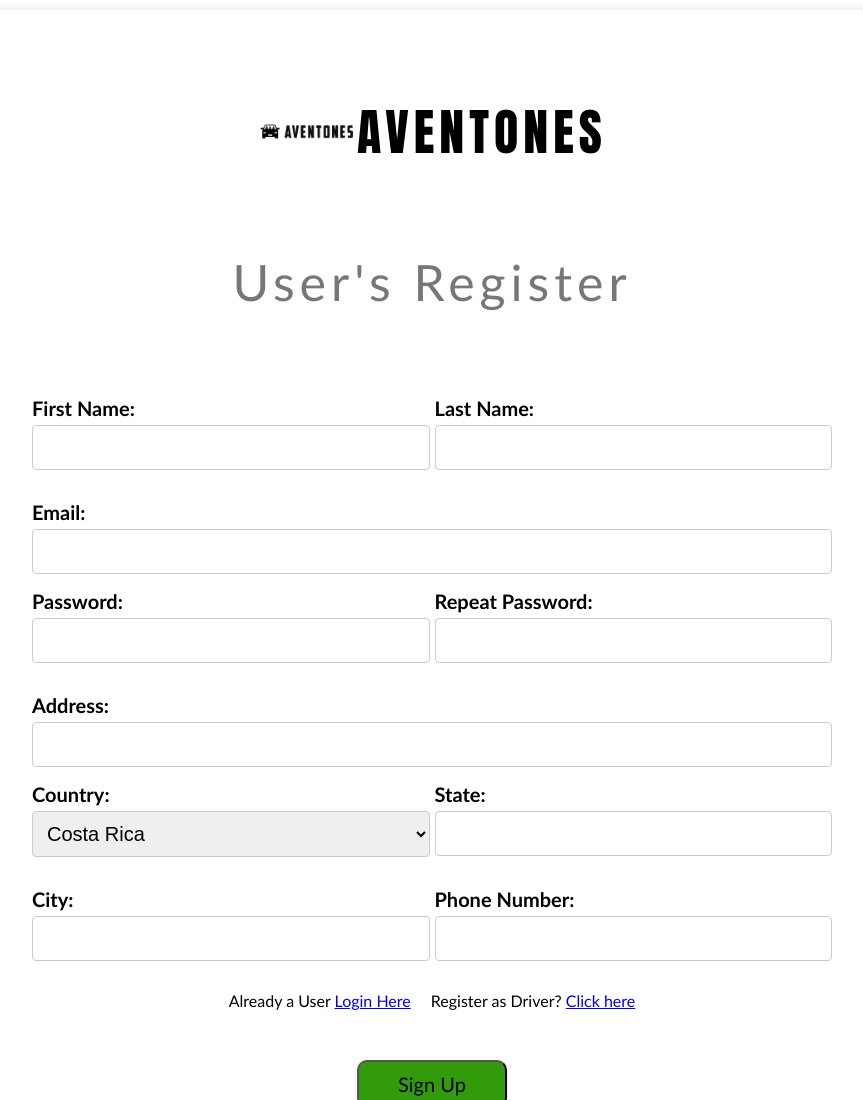
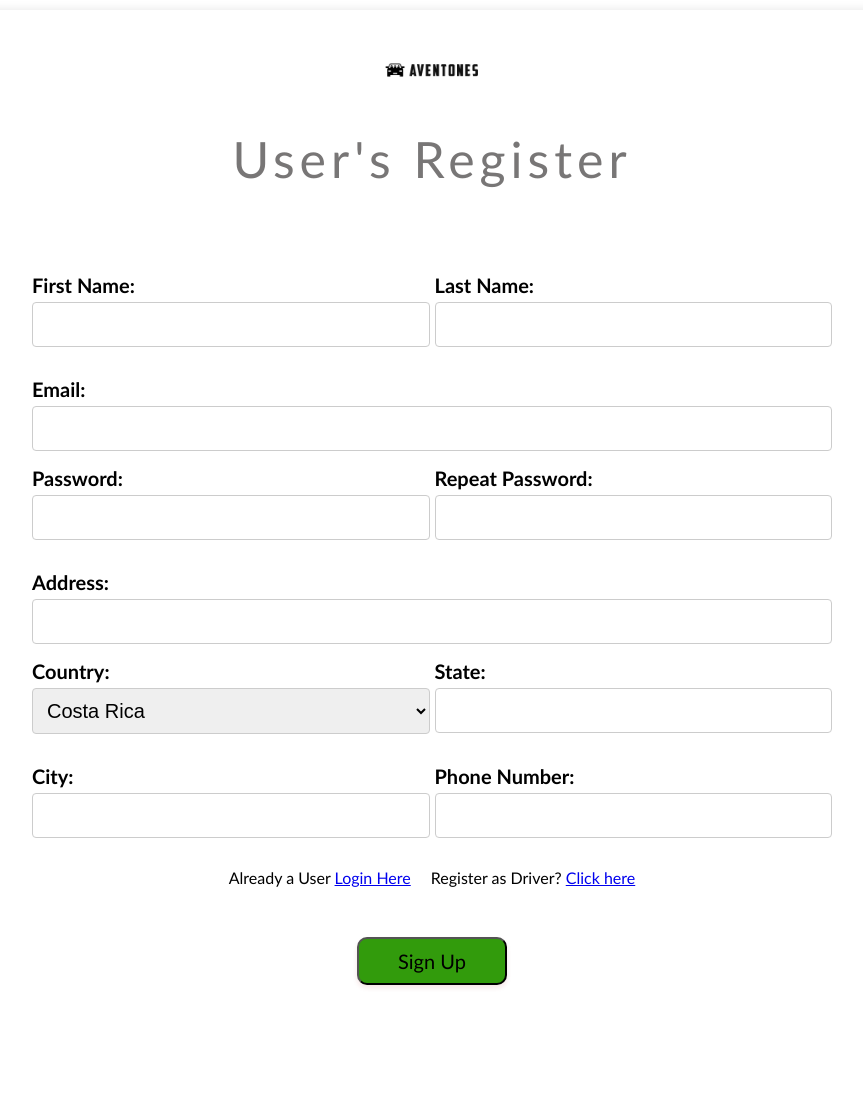
Before and after one commit to abenavides01/ProyectoFinal-ISW512, a plain HTML site: page user-register.html in a window 1280 px wide. Shown: the top 1100 px of the page, without its empty margins (208-1071 px from the left). Drawn offline with Linux system fonts and the light colour scheme.

Commit message:
proyecto finalizado, último commit

```diff
--- a/user-register.html
+++ b/user-register.html
@@ -13,8 +13,6 @@
         <div class="logo-section">
             <!-- Imagen del logo con una anchura de 100px -->
             <img src="img/aventones-logo.png" alt="logo" width="100">
-            <!-- Título de la página -->
-            <h1>AVENTONES</h1>
         </div>
 
         <!-- Título de la sección de registro de usuario con un tamaño de fuente de 75px -->
@@ -91,6 +89,7 @@
                         <input type="text" id="state" name="state">
                     </div>
                 </div>
+
                 <div class="form-row">
                     <div class="form-group">
                         <!-- Campo para la ciudad -->
```
Also changed, not shown: bookins.html (+0 -1 lines), driver-register.html (+0 -1 lines), edit-ride.html (+0 -1 lines), home.html (+0 -1 lines), index.html (+0 -1 lines), my-rides.html (+0 -1 lines), new-ride.html (+0 -1 lines), settings.html (+0 -1 lines), view-ride.html (+0 -1 lines).
